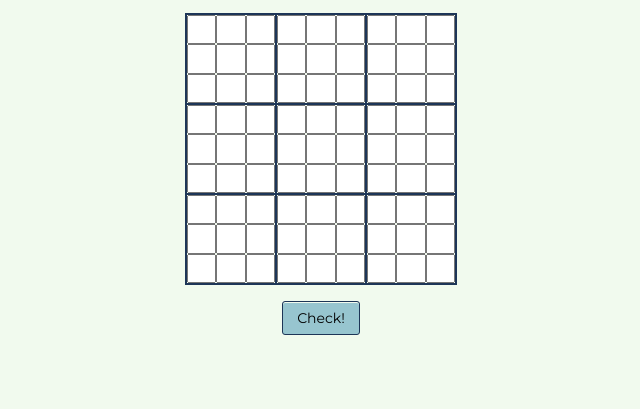
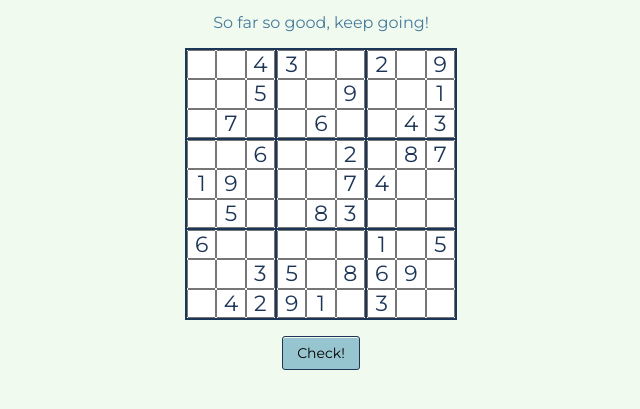
Before and after one commit to ceciaups/Sudoku, a plain HTML site: page index.html in a window 1280 px wide. Both pictures are taken after a click on the button "Check!". Shown: the part 65-474 px from the top of the page, without its empty margins (319-959 px from the left). Drawn offline with Linux system fonts and the light colour scheme.

Commit message:
Add feature: play and check sudoku

```diff
--- a/css/styles.css
+++ b/css/styles.css
@@ -72,12 +72,19 @@ h1 {
   width: 1.333em;
   height: 1.333em;
 }
+.sudoku-input::placeholder {
+  color: var(--blue-500);
+
+}
 .sudoku-input:focus {
   outline: none;
   background-color: var(--blue-000);
 }
 
 /* 3. BUTTON STYLES */
+#check-message {
+  color: var(--blue-300);
+}
 .button {
   cursor: pointer;
   background-color: var(--blue-000);
--- a/index.html
+++ b/index.html
@@ -10,7 +10,8 @@
 </head>
 <body>
   <h1>Sudoku</h1>
+  <div id="check-message">Good luck!</div>
   <div id="sudoku-container"></div>
-  <button class="button">Check!</button>
+  <button class="button" id="button-check">Check!</button>
 </body>
 </html>
--- a/js/script.js
+++ b/js/script.js
@@ -2,8 +2,12 @@ window.onload = function() {
 
   const sudokuBoxSize = 9;
   const sudokuSize = sudokuBoxSize * sudokuBoxSize;
+  const quiz = "004300209005009001070060043006002087190007400050083000600000105003508690042910300";
+  const solution = "864371259325849761971265843436192587198657432257483916689734125713528694542916378";
 
   var sudokuContainer = document.getElementById("sudoku-container");
+  var checkMsg = document.getElementById("check-message");
+  var btnCheck = document.getElementById("button-check");
 
   for (let i=0; i < sudokuBoxSize; i++) {
     let sudokuBox = document.createElement("div");
@@ -12,17 +16,69 @@ window.onload = function() {
     sudokuBox.classList.add("sudoku-box" + i);
 
     for (let j=0; j < sudokuBoxSize; j++) {
+      let number = findNumber(i, j, quiz);
+
       let sudokuInput = document.createElement("input");
 
-      sudokuInput.classList.add("sudoku-input");
+      if (number == 0) {
+        sudokuInput.classList.add("sudoku-input");
+      }
+      else {
+        sudokuInput.classList.add("sudoku-input");
+        sudokuInput.readOnly = true;
+        sudokuInput.placeholder = number;
+      }
 
       sudokuBox.appendChild(sudokuInput);
     }
-
-    // console.log(i);
-    // console.log(sudokuBox);
     sudokuContainer.appendChild(sudokuBox);
   }
 
+  // Debug mode
+  // for (let i=0; i < sudokuBoxSize; i++) {
+  //   for (let j=0; j < sudokuBoxSize; j++) {
+  //     let sudokuInput = sudokuContainer.childNodes[i].childNodes[j];
+  //     if (sudokuInput.placeholder == 0 && sudokuInput.value == 0) {
+  //       let number = findNumber(i, j, solution);
+  //       sudokuInput.value = number;
+  //     }
+  //   }
+  // }
 
+  function checkSudoku() {
+    let wrongInput = 0;
+    let correctInput = 0;
+    for (let i=0; i < sudokuBoxSize; i++) {
+      for (let j=0; j < sudokuBoxSize; j++) {
+        let sudokuInput = sudokuContainer.childNodes[i].childNodes[j];
+        if (sudokuInput.value != 0) {
+          let number = findNumber(i, j, solution);
+          if (sudokuInput.value != number)
+            wrongInput++;
+          else
+            correctInput++;
+        }
+        else if (sudokuInput.placeholder != 0)
+          correctInput++;
+      }
+    }
+    if (correctInput == sudokuSize) {
+      checkMsg.style.color = "var(--blue-300)";
+      checkMsg.innerHTML = "You have completed the Sudoku!";
+    }
+    else if (wrongInput == 0) {
+      checkMsg.style.color = "var(--blue-300)";
+      checkMsg.innerHTML = "So far so good, keep going!";
+    }
+    else {
+      checkMsg.style.color = "var(--red)";
+      checkMsg.innerHTML = "You have " + wrongInput + " wrong input!";
+    }
+  }
+
+  btnCheck.onclick = checkSudoku;
 }
+
+function findNumber(i, j, array) {
+  return array[Math.floor(j / 3) * 9 + Math.floor(i / 3) * 27 + j % 3 + i % 3 * 3];
+}
```
Also changed, not shown: README.md.
